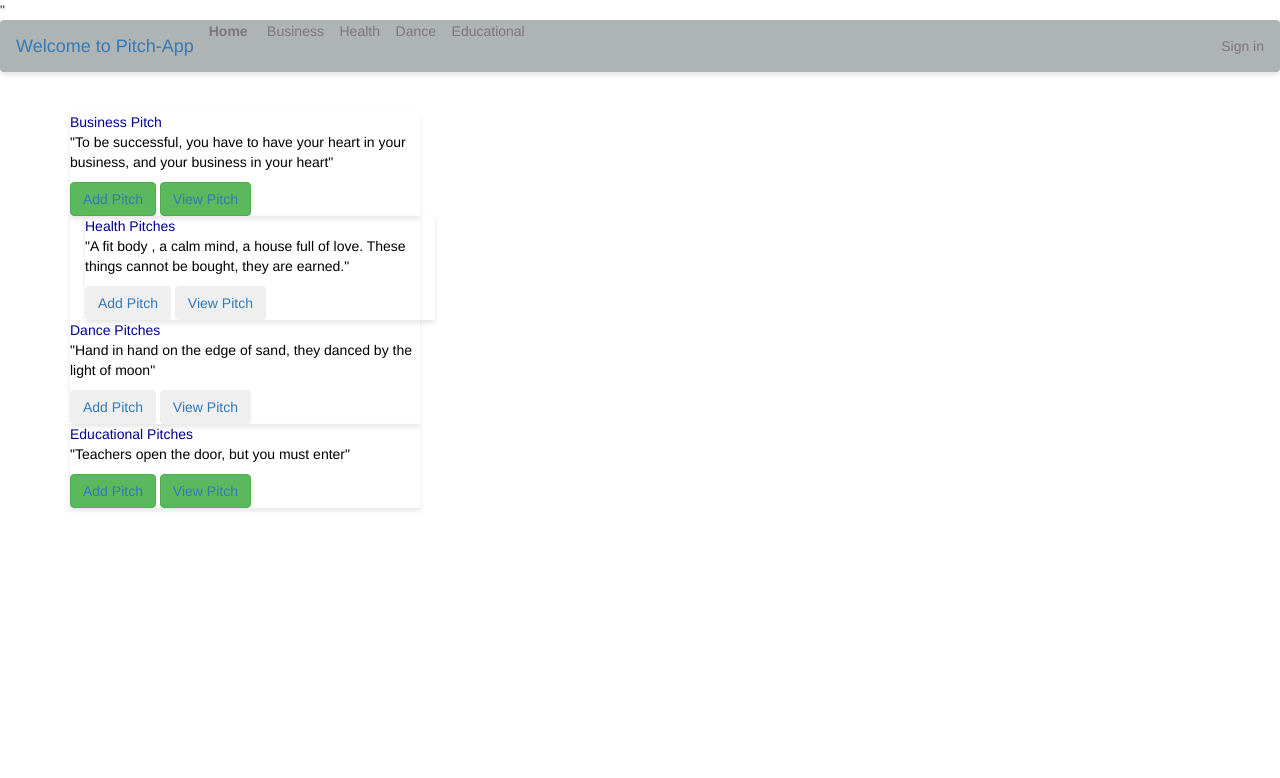
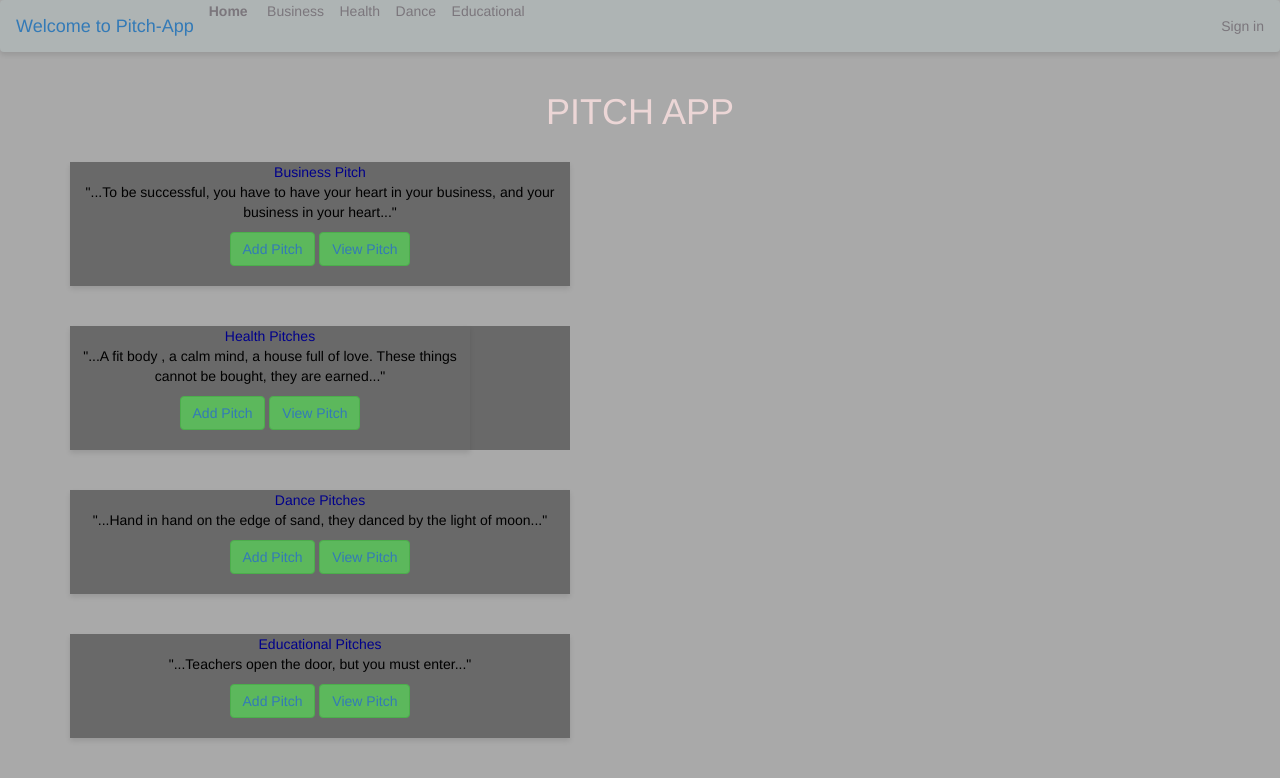
Before and after one commit to bre-nda/Pitch-Project, a Flask app: page / in a window 1280 px wide. Shown: the top 778 px of the page. Run offline with Flask 2, Linux system fonts and the light colour scheme; some libraries are stand-ins or nearby versions.

Commit message:
style the body

```diff
--- a/app/templates/index.html
+++ b/app/templates/index.html
@@ -3,67 +3,107 @@
 <!-- styles block -->
 {% block styles%} {{ super() }}
 <!-- <link rel="stylesheet" href="{{url_for('static',filename='css/bootstrap.min.css')}}"> -->
-<link href="https://cdn.jsdelivr.net/npm/bootstrap@5.0.2/dist/css/bootstrap.min.css" integrity="sha384-EVSTQN3/azprG1Anm3QDgpJLIm9Nao0Yz1ztcQTwFspd3yD65VohhpuuCOmLASjC" crossorigin="anonymous">"
-<script src="https://cdn.jsdelivr.net/npm/bootstrap@5.0.2/dist/js/bootstrap.bundle.min.js" integrity="sha384-MrcW6ZMFYlzcLA8Nl+NtUVF0sA7MsXsP1UyJoMp4YLEuNSfAP+JcXn/tWtIaxVXM" crossorigin="anonymous"></script>
+<link href="https://cdn.jsdelivr.net/npm/bootstrap@5.0.2/dist/css/bootstrap.min.css" crossorigin="anonymous">
+<script src="https://cdn.jsdelivr.net/npm/bootstrap@5.0.2/dist/js/bootstrap.bundle.min.js" crossorigin="anonymous"></script>
 <link rel="stylesheet" href="static/css/style.css">
 
 
-<link rel="stylesheet" href="https://pro.fontawesome.com/releases/v5.10.0/css/all.css" integrity="sha384-AYmEC3Yw5cVb3ZcuHtOA93w35dYTsvhLPVnYs9eStHfGJvOvKxVfELGroGkvsg+p" crossorigin="anonymous" /> {% endblock %} {% block content %}
+<link rel="stylesheet" href="https://pro.fontawesome.com/releases/v5.10.0/css/all.css" crossorigin="anonymous" />
+<style>
+    body {
+        background-color: darkgray;
+    }
 
-<body>
-    <br>
+    h1 {
+        box-shadow: deeppink;
+    }
+
+    .col {
+        background-color: dimgray;
+        width: 500px;
+    }
+
+    .card-groups {
+        background-color: dimgray;
+        width: 500px;
+    }
+
+    .card-groups:hover {
+        box-shadow: 0 0 10px rgba(45, 3, 85, 0.6), 0 0 20px rgba(45, 3, 85, 0.6), 0 0 40px rgba(45, 3, 85, 0.6);
+    }
+
+    .col:hover {
+        box-shadow: 0 0 10px rgba(45, 3, 85, 0.6), 0 0 20px rgba(45, 3, 85, 0.6), 0 0 40px rgba(45, 3, 85, 0.6);
+    }
+</style>{% endblock %} {% block content %}
+
+<body style="color: rgb(236, 214, 214); text-align: center;">
     <div class="container">
+        <h1>PITCH APP</h1>
+        <br>
         <div class="row align-items-center">
             <div class="col-md-12">
                 <div class="d-flex justify-content-center">
                     <div class="card-groups">
-                        <div class="card border-info mb-3" style="max-width: 35rem;">
+                        <div class="card border-info mb-5  height" style="max-width: 50rem;">
                             <div class="card-header">Business Pitch</div>
                             <div class="card-body text-info">
                                 <!-- <h5 class="card-title">Interview Pitch</h5> -->
-                                <p class="card-text">"To be successful, you have to have your heart in your business, and your business in your heart"</p>
+                                <p class="card-text">"...To be successful, you have to have your heart in your business, and your business in your heart..."</p>
                                 <button type="button" class="btn btn-success"><a href="../pitch/">Add Pitch</a></button>
                                 <button type="button" class="btn btn-success"><a href="/categories/Business">View Pitch</a></button>
                             </div>
+                            <br>
                         </div>
                     </div>
+                    <br>
+                    <br>
 
                     <!-- random pitches -->
-                    <div class="col-md-6">
-                        <div class="card border-info mb-5" style="max-width: 35rem;">
+                    <div class="col">
+                        <div class="card border-info mb-5" style="max-width: 40rem;">
                             <div class="card-header">Health Pitches</div>
                             <div class="card-body text-info">
                                 <!-- <h5 class="card-title">Random Pitches</h5> -->
-                                <p class="card-text">"A fit body , a calm mind, a house full of love. These things cannot be bought, they are earned."</p>
-                                <button type="button" class="btn btn-outline-secondary"><a href="../pitch/">Add Pitch</a></button>
-                                <button type="button" class="btn btn-outline-secondary"><a href="/categories/Health">View Pitch</a></button>
+                                <p class="card-text">"...A fit body , a calm mind, a house full of love. These things cannot be bought, they are earned..."</p>
+                                <button type="button" class="btn btn-success"><a href="../pitch/">Add Pitch</a></button>
+                                <button type="button" class="btn btn-success"><a href="/categories/Health">View Pitch</a></button>
                             </div>
+                            <br>
                         </div>
                     </div>
+                    <br>
+                    <br>
                     <!-- random pitches -->
                     <div class="col">
-                        <div class="card border-info mb-5" style="max-width: 35rem;">
+                        <div class="card border-info mb-5" style="max-width: 50rem;">
                             <div class="card-header">Dance Pitches</div>
                             <div class="card-body text-info">
                                 <!-- <h5 class="card-title">Funny Pitches</h5> -->
-                                <p class="card-text">"Hand in hand on the edge of sand, they danced by the light of moon"</p>
-                                <button type="button" class="btn btn-outline-secondary"><a href="../pitch/">Add Pitch</a></button>
-                                <button type="button" class="btn btn-outline-secondary"><a href="/categories/Dance">View Pitch</a></button>
+                                <p class="card-text">"...Hand in hand on the edge of sand, they danced by the light of moon..."</p>
+                                <button type="button" class="btn btn-success"><a href="../pitch/">Add Pitch</a></button>
+                                <button type="button" class="btn btn-success"><a href="/categories/Dance">View Pitch</a></button>
                             </div>
+                            <br>
                         </div>
                     </div>
+                    <br>
+                    <br>
                     <!-- pitches about promotion -->
                     <div class="col">
-                        <div class="card border-info mb-5" style="max-width: 35rem;">
+                        <div class="card border-info mb-5" style="max-width: 50rem;">
                             <div class="card-header">Educational Pitches</div>
                             <div class="card-body text-info">
                                 <!-- <h5 class="card-title">Promotion Pitches</h5> -->
-                                <p class="card-text">"Teachers open the door, but you must enter"</p>
+                                <p class="card-text">"...Teachers open the door, but you must enter..."</p>
                                 <button type="button" class="btn btn-success"><a href="../pitch/">Add Pitch</a></button>
                                 <button type="button" class="btn btn-success"><a href="/categories/Educational">View Pitch</a></button>
                             </div>
+                            <br>
                         </div>
                     </div>
+                    <br>
+                    <br>
                 </div>
             </div>
         </div>
@@ -72,3 +112,4 @@
     {% endblock%}
 
 </body>
+</body>
```
